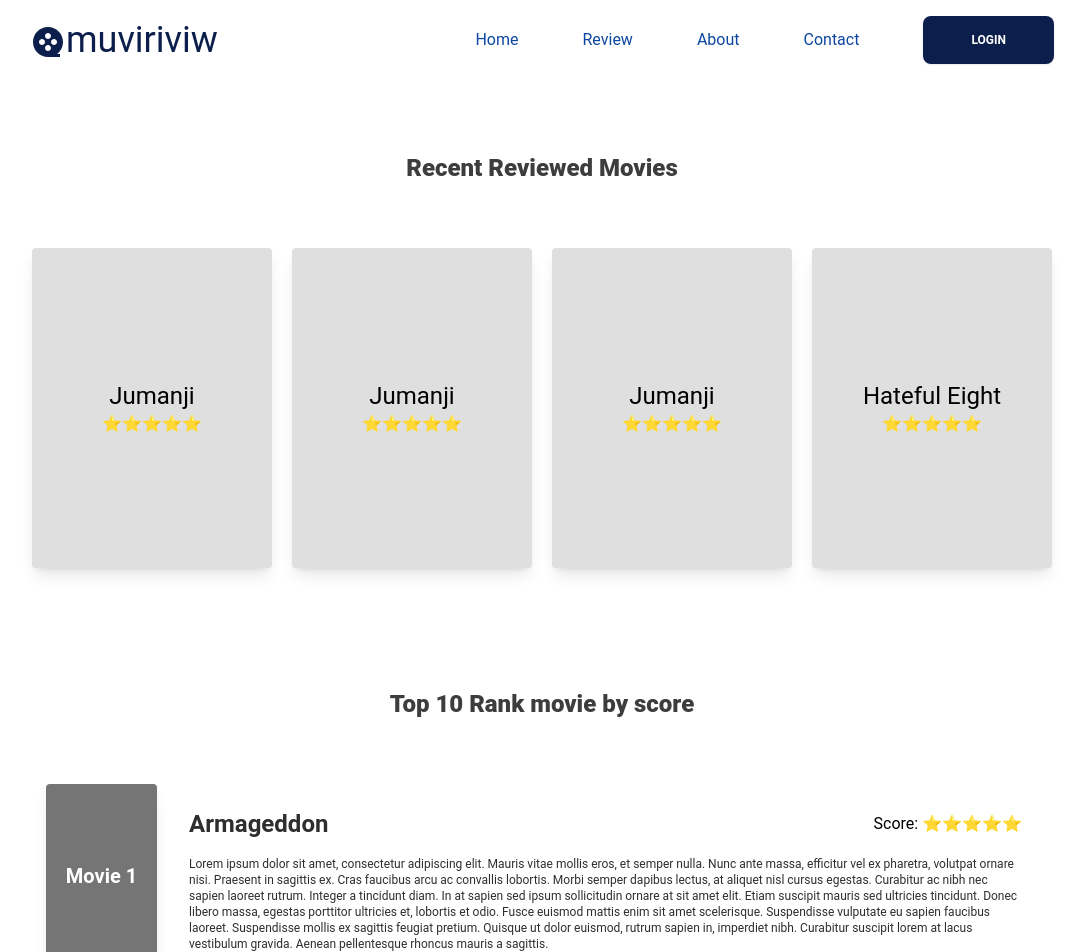
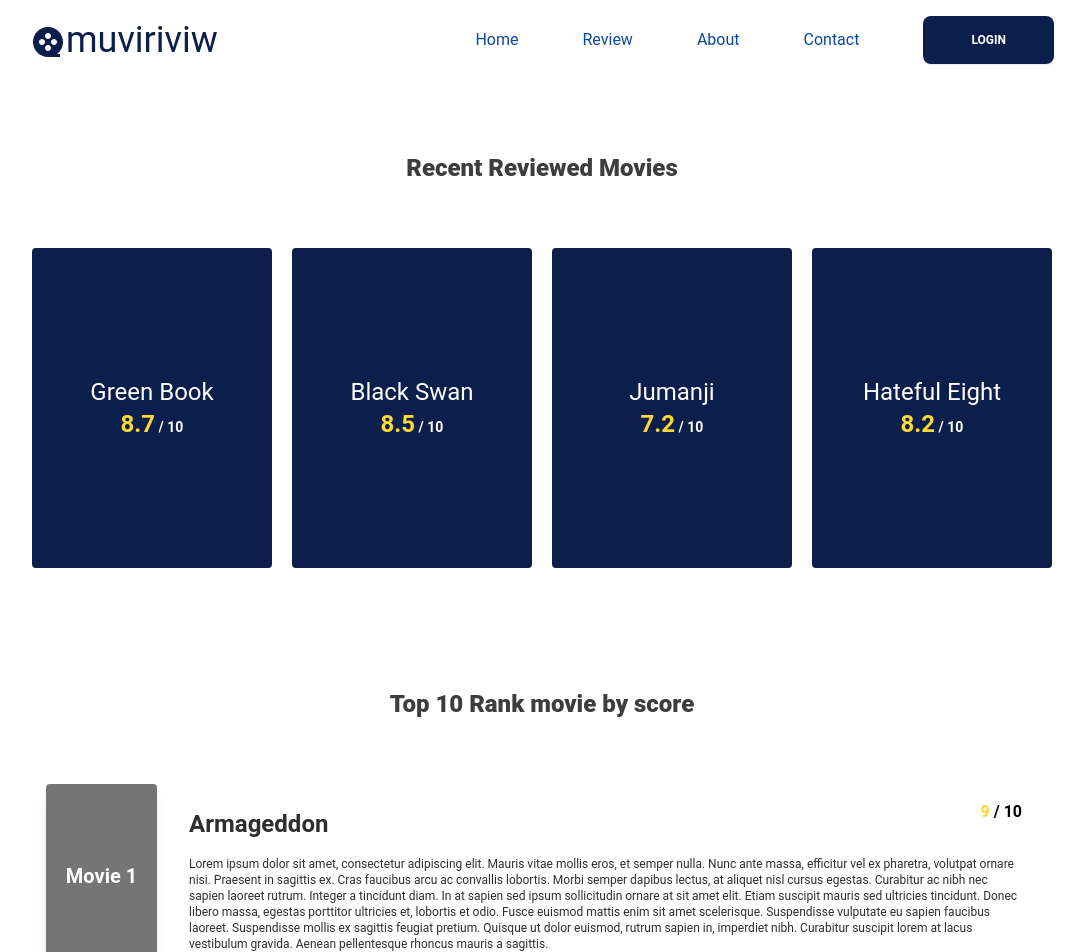
Before and after one commit to sundeeseeyou/muviriviw, a React (Vite) app: page / in a window 1280 px wide. Shown: the top 952 px of the page, without its empty margins (98-1183 px from the left). Built offline with nearby package versions, Linux system fonts and the light colour scheme.

Commit message:
Minor update

```diff
--- a/src/components/Poster.jsx
+++ b/src/components/Poster.jsx
@@ -1,9 +1,12 @@
 export default function Poster({ image, title, rating }) {
   return (
     <>
-      <div className="flex flex-col items-center justify-center container bg-[#dfdfdf] w-60 h-80 rounded shadow-lg">
-        <h2 className="text-2xl">{title}</h2>
-        <p>{rating}</p>
+      <div className="flex flex-col items-center justify-center container bg-primaryColor w-60 h-80 rounded hover:shadow-lg hover:scale-[1.01] hover:cursor-pointer hover:transition-transform">
+        <h2 className="text-2xl text-white">{title}</h2>
+        <p className="text-yellow-600 text-2xl font-bold">
+          {rating}
+          <span className="text-white text-sm font-bold"> / 10</span>
+        </p>
       </div>
     </>
   );
--- a/src/components/RankPoster.jsx
+++ b/src/components/RankPoster.jsx
@@ -14,7 +14,10 @@ export default function RankPoster({
         <div className="flex flex-col p-4 justify-start w-full h-5/6 gap-2">
           <div className="flex flex-row justify-between">
             <h3 className="text-textColor text-2xl py-2 font-bold">{title}</h3>
-            <p className="py-3">Score: ⭐⭐⭐⭐⭐</p>
+
+            <p className="text-yellow-600 font-bold">
+              {rating} <span className="text-black font-bold ">/ 10</span>
+            </p>
           </div>
           <p className="text-xs text-textColor">{description}</p>
         </div>
--- a/src/data.js
+++ b/src/data.js
@@ -3,61 +3,61 @@ const movie = [
     id: 1,
     title: "Armageddon",
     desc: "Lorem ipsum dolor sit amet, consectetur adipiscing elit. Mauris vitae mollis eros, et semper nulla. Nunc ante massa, efficitur vel ex pharetra, volutpat ornare nisi. Praesent in sagittis ex. Cras faucibus arcu ac convallis lobortis. Morbi semper dapibus lectus, at aliquet nisl cursus egestas. Curabitur ac nibh nec sapien laoreet rutrum. Integer a tincidunt diam. In at sapien sed ipsum sollicitudin ornare at sit amet elit. Etiam suscipit mauris sed ultricies tincidunt. Donec libero massa, egestas porttitor ultricies et, lobortis et odio. Fusce euismod mattis enim sit amet scelerisque. Suspendisse vulputate eu sapien faucibus laoreet. Suspendisse mollis ex sagittis feugiat pretium. Quisque ut dolor euismod, rutrum sapien in, imperdiet nibh. Curabitur suscipit lorem at lacus vestibulum gravida. Aenean pellentesque rhoncus mauris a sagittis.",
-    rating: "⭐⭐⭐⭐⭐",
+    rating: 9,
   },
   {
     id: 2,
     title: "La La Land",
     desc: "Lorem ipsum dolor sit amet, consectetur adipiscing elit. Mauris vitae mollis eros, et semper nulla. Nunc ante massa, efficitur vel ex pharetra, volutpat ornare nisi. Praesent in sagittis ex. Cras faucibus arcu ac convallis lobortis. Morbi semper dapibus lectus, at aliquet nisl cursus egestas. Curabitur ac nibh nec sapien laoreet rutrum. Integer a tincidunt diam. In at sapien sed ipsum sollicitudin ornare at sit amet elit. Etiam suscipit mauris sed ultricies tincidunt. Donec libero massa, egestas porttitor ultricies et, lobortis et odio. Fusce euismod mattis enim sit amet scelerisque. Suspendisse vulputate eu sapien faucibus laoreet. Suspendisse mollis ex sagittis feugiat pretium. Quisque ut dolor euismod, rutrum sapien in, imperdiet nibh. Curabitur suscipit lorem at lacus vestibulum gravida. Aenean pellentesque rhoncus mauris a sagittis.",
-    rating: "⭐⭐⭐⭐",
+    rating: 8.5,
   },
   {
     id: 3,
     title: "It",
     desc: "Lorem ipsum dolor sit amet, consectetur adipiscing elit. Mauris vitae mollis eros, et semper nulla. Nunc ante massa, efficitur vel ex pharetra, volutpat ornare nisi. Praesent in sagittis ex. Cras faucibus arcu ac convallis lobortis. Morbi semper dapibus lectus, at aliquet nisl cursus egestas. Curabitur ac nibh nec sapien laoreet rutrum. Integer a tincidunt diam. In at sapien sed ipsum sollicitudin ornare at sit amet elit. Etiam suscipit mauris sed ultricies tincidunt. Donec libero massa, egestas porttitor ultricies et, lobortis et odio. Fusce euismod mattis enim sit amet scelerisque. Suspendisse vulputate eu sapien faucibus laoreet. Suspendisse mollis ex sagittis feugiat pretium. Quisque ut dolor euismod, rutrum sapien in, imperdiet nibh. Curabitur suscipit lorem at lacus vestibulum gravida. Aenean pellentesque rhoncus mauris a sagittis.",
-    rating: "⭐⭐⭐⭐",
+    rating: 6.0,
   },
   {
     id: 4,
     title: "Fargo",
     desc: "Lorem ipsum dolor sit amet, consectetur adipiscing elit. Mauris vitae mollis eros, et semper nulla. Nunc ante massa, efficitur vel ex pharetra, volutpat ornare nisi. Praesent in sagittis ex. Cras faucibus arcu ac convallis lobortis. Morbi semper dapibus lectus, at aliquet nisl cursus egestas. Curabitur ac nibh nec sapien laoreet rutrum. Integer a tincidunt diam. In at sapien sed ipsum sollicitudin ornare at sit amet elit. Etiam suscipit mauris sed ultricies tincidunt. Donec libero massa, egestas porttitor ultricies et, lobortis et odio. Fusce euismod mattis enim sit amet scelerisque. Suspendisse vulputate eu sapien faucibus laoreet. Suspendisse mollis ex sagittis feugiat pretium. Quisque ut dolor euismod, rutrum sapien in, imperdiet nibh. Curabitur suscipit lorem at lacus vestibulum gravida. Aenean pellentesque rhoncus mauris a sagittis.",
-    rating: "⭐⭐⭐⭐⭐",
+    rating: 8.3,
   },
   {
     id: 5,
     title: "RRR",
     desc: "Lorem ipsum dolor sit amet, consectetur adipiscing elit. Mauris vitae mollis eros, et semper nulla. Nunc ante massa, efficitur vel ex pharetra, volutpat ornare nisi. Praesent in sagittis ex. Cras faucibus arcu ac convallis lobortis. Morbi semper dapibus lectus, at aliquet nisl cursus egestas. Curabitur ac nibh nec sapien laoreet rutrum. Integer a tincidunt diam. In at sapien sed ipsum sollicitudin ornare at sit amet elit. Etiam suscipit mauris sed ultricies tincidunt. Donec libero massa, egestas porttitor ultricies et, lobortis et odio. Fusce euismod mattis enim sit amet scelerisque. Suspendisse vulputate eu sapien faucibus laoreet. Suspendisse mollis ex sagittis feugiat pretium. Quisque ut dolor euismod, rutrum sapien in, imperdiet nibh. Curabitur suscipit lorem at lacus vestibulum gravida. Aenean pellentesque rhoncus mauris a sagittis.",
-    rating: "⭐⭐⭐⭐⭐",
+    rating: 8.0,
   },
   {
     id: 6,
     title: "Django",
     desc: "Lorem ipsum dolor sit amet, consectetur adipiscing elit. Mauris vitae mollis eros, et semper nulla. Nunc ante massa, efficitur vel ex pharetra, volutpat ornare nisi. Praesent in sagittis ex. Cras faucibus arcu ac convallis lobortis. Morbi semper dapibus lectus, at aliquet nisl cursus egestas. Curabitur ac nibh nec sapien laoreet rutrum. Integer a tincidunt diam. In at sapien sed ipsum sollicitudin ornare at sit amet elit. Etiam suscipit mauris sed ultricies tincidunt. Donec libero massa, egestas porttitor ultricies et, lobortis et odio. Fusce euismod mattis enim sit amet scelerisque. Suspendisse vulputate eu sapien faucibus laoreet. Suspendisse mollis ex sagittis feugiat pretium. Quisque ut dolor euismod, rutrum sapien in, imperdiet nibh. Curabitur suscipit lorem at lacus vestibulum gravida. Aenean pellentesque rhoncus mauris a sagittis.",
-    rating: "⭐⭐⭐⭐⭐",
+    rating: 8.6,
   },
   {
     id: 7,
     title: "Hateful Eight",
     desc: "Lorem ipsum dolor sit amet, consectetur adipiscing elit. Mauris vitae mollis eros, et semper nulla. Nunc ante massa, efficitur vel ex pharetra, volutpat ornare nisi. Praesent in sagittis ex. Cras faucibus arcu ac convallis lobortis. Morbi semper dapibus lectus, at aliquet nisl cursus egestas. Curabitur ac nibh nec sapien laoreet rutrum. Integer a tincidunt diam. In at sapien sed ipsum sollicitudin ornare at sit amet elit. Etiam suscipit mauris sed ultricies tincidunt. Donec libero massa, egestas porttitor ultricies et, lobortis et odio. Fusce euismod mattis enim sit amet scelerisque. Suspendisse vulputate eu sapien faucibus laoreet. Suspendisse mollis ex sagittis feugiat pretium. Quisque ut dolor euismod, rutrum sapien in, imperdiet nibh. Curabitur suscipit lorem at lacus vestibulum gravida. Aenean pellentesque rhoncus mauris a sagittis.",
-    rating: "⭐⭐⭐⭐⭐",
+    rating: 8.2,
   },
   {
     id: 8,
     title: "Jumanji",
     desc: "Lorem ipsum dolor sit amet, consectetur adipiscing elit. Mauris vitae mollis eros, et semper nulla. Nunc ante massa, efficitur vel ex pharetra, volutpat ornare nisi. Praesent in sagittis ex. Cras faucibus arcu ac convallis lobortis. Morbi semper dapibus lectus, at aliquet nisl cursus egestas. Curabitur ac nibh nec sapien laoreet rutrum. Integer a tincidunt diam. In at sapien sed ipsum sollicitudin ornare at sit amet elit. Etiam suscipit mauris sed ultricies tincidunt. Donec libero massa, egestas porttitor ultricies et, lobortis et odio. Fusce euismod mattis enim sit amet scelerisque. Suspendisse vulputate eu sapien faucibus laoreet. Suspendisse mollis ex sagittis feugiat pretium. Quisque ut dolor euismod, rutrum sapien in, imperdiet nibh. Curabitur suscipit lorem at lacus vestibulum gravida. Aenean pellentesque rhoncus mauris a sagittis.",
-    rating: "⭐⭐⭐⭐⭐",
+    rating: 7.2,
   },
   {
     id: 9,
-    title: "Jumanji",
+    title: "Black Swan",
     desc: "Lorem ipsum dolor sit amet, consectetur adipiscing elit. Mauris vitae mollis eros, et semper nulla. Nunc ante massa, efficitur vel ex pharetra, volutpat ornare nisi. Praesent in sagittis ex. Cras faucibus arcu ac convallis lobortis. Morbi semper dapibus lectus, at aliquet nisl cursus egestas. Curabitur ac nibh nec sapien laoreet rutrum. Integer a tincidunt diam. In at sapien sed ipsum sollicitudin ornare at sit amet elit. Etiam suscipit mauris sed ultricies tincidunt. Donec libero massa, egestas porttitor ultricies et, lobortis et odio. Fusce euismod mattis enim sit amet scelerisque. Suspendisse vulputate eu sapien faucibus laoreet. Suspendisse mollis ex sagittis feugiat pretium. Quisque ut dolor euismod, rutrum sapien in, imperdiet nibh. Curabitur suscipit lorem at lacus vestibulum gravida. Aenean pellentesque rhoncus mauris a sagittis.",
-    rating: "⭐⭐⭐⭐⭐",
+    rating: 8.5,
   },
   {
     id: 10,
-    title: "Jumanji",
+    title: "Green Book",
     desc: "Lorem ipsum dolor sit amet, consectetur adipiscing elit. Mauris vitae mollis eros, et semper nulla. Nunc ante massa, efficitur vel ex pharetra, volutpat ornare nisi. Praesent in sagittis ex. Cras faucibus arcu ac convallis lobortis. Morbi semper dapibus lectus, at aliquet nisl cursus egestas. Curabitur ac nibh nec sapien laoreet rutrum. Integer a tincidunt diam. In at sapien sed ipsum sollicitudin ornare at sit amet elit. Etiam suscipit mauris sed ultricies tincidunt. Donec libero massa, egestas porttitor ultricies et, lobortis et odio. Fusce euismod mattis enim sit amet scelerisque. Suspendisse vulputate eu sapien faucibus laoreet. Suspendisse mollis ex sagittis feugiat pretium. Quisque ut dolor euismod, rutrum sapien in, imperdiet nibh. Curabitur suscipit lorem at lacus vestibulum gravida. Aenean pellentesque rhoncus mauris a sagittis.",
-    rating: "⭐⭐⭐⭐⭐",
+    rating: 8.7,
   },
 ];
 
```
